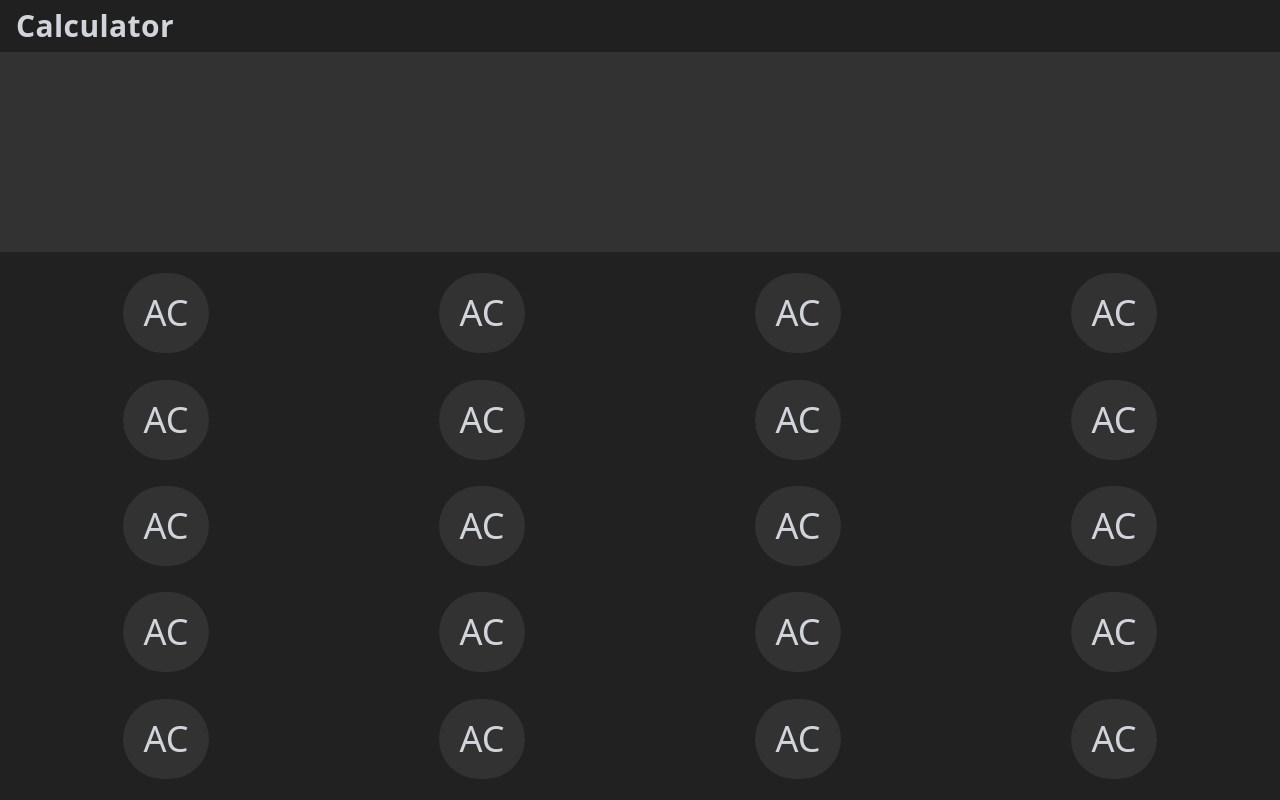
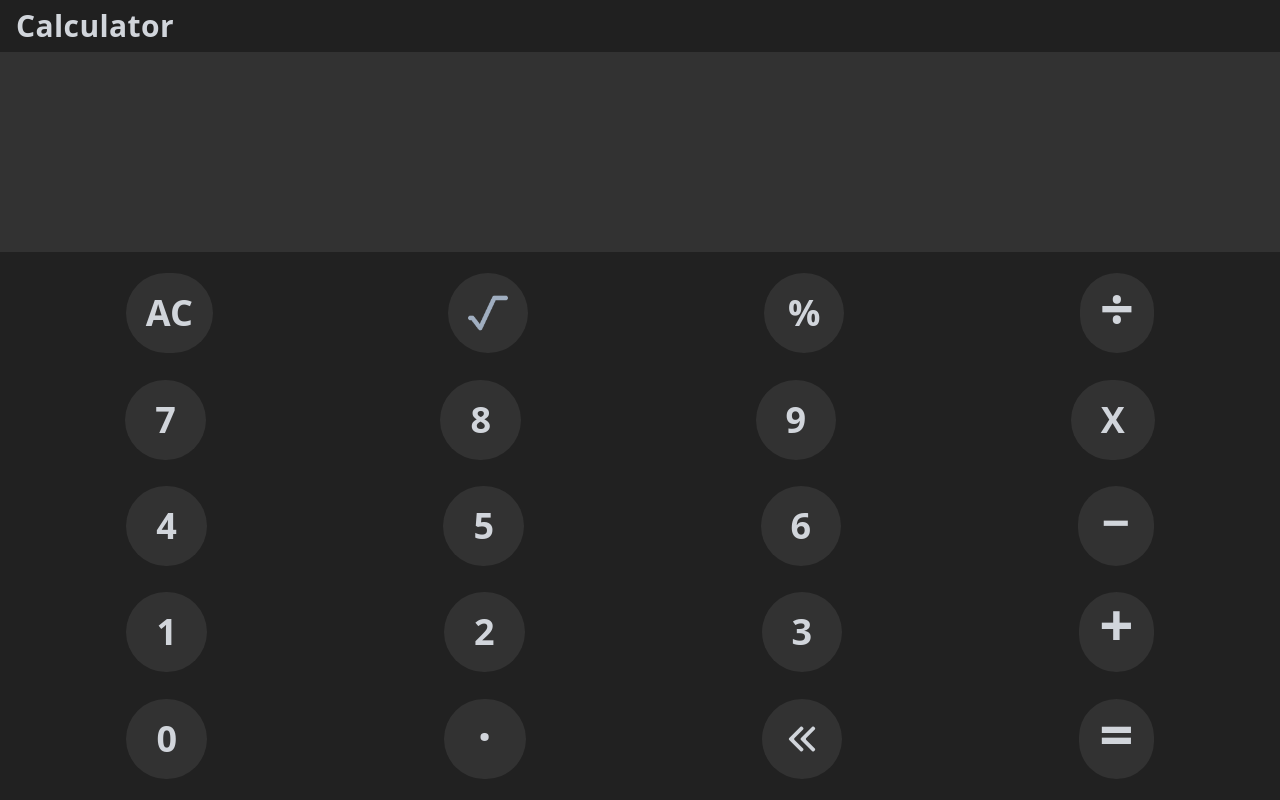
Before and after one commit to itsroyalrao/calculator, a React (Vite) app: page / in a window 1280 px wide. Built offline with nearby package versions, Linux system fonts and the light colour scheme.

Commit message:
fourteenth commit

```diff
--- a/src/pages/home/Home.jsx
+++ b/src/pages/home/Home.jsx
@@ -6,36 +6,74 @@ function Home() {
       <div className="flex flex-col w-full h-[100dvh] text-gray-300">
         <Header />
         <div className="w-full h-[25%] bg-[#323232]"></div>
-        <div className="w-full grow flex flex-col bg-[#212121] justify-around p-2">
+        <div className="w-full grow flex flex-col bg-[#212121] justify-around p-2 font-bold">
           <div className="w-full flex justify-around">
             <div className="bg-[#323232] p-5 rounded-full text-4xl">AC</div>
-            <div className="bg-[#323232] p-5 rounded-full text-4xl">AC</div>
-            <div className="bg-[#323232] p-5 rounded-full text-4xl">AC</div>
-            <div className="bg-[#323232] p-5 rounded-full text-4xl">AC</div>
+            <div className="bg-[#323232] p-5 rounded-full">
+              <img src="icons/sqroot.png" alt="sqr" className="w-10" />
+            </div>
+            <div className="bg-[#323232] px-6 py-5 rounded-full text-4xl">
+              %
+            </div>
+            <div className="bg-[#323232] px-5 pt-1 pb-4 rounded-full text-6xl">
+              ÷
+            </div>
           </div>
           <div className="w-full flex justify-around">
-            <div className="bg-[#323232] p-5 rounded-full text-4xl">AC</div>
-            <div className="bg-[#323232] p-5 rounded-full text-4xl">AC</div>
-            <div className="bg-[#323232] p-5 rounded-full text-4xl">AC</div>
-            <div className="bg-[#323232] p-5 rounded-full text-4xl">AC</div>
+            <div className="bg-[#323232] px-[30px] py-5 rounded-full text-4xl">
+              7
+            </div>
+            <div className="bg-[#323232] px-[30px] py-5 rounded-full text-4xl">
+              8
+            </div>
+            <div className="bg-[#323232] px-[30px] py-5 rounded-full text-4xl">
+              9
+            </div>
+            <div className="bg-[#323232] px-[30px] py-5 rounded-full text-4xl">
+              X
+            </div>
           </div>
           <div className="w-full flex justify-around">
-            <div className="bg-[#323232] p-5 rounded-full text-4xl">AC</div>
-            <div className="bg-[#323232] p-5 rounded-full text-4xl">AC</div>
-            <div className="bg-[#323232] p-5 rounded-full text-4xl">AC</div>
-            <div className="bg-[#323232] p-5 rounded-full text-4xl">AC</div>
+            <div className="bg-[#323232] px-[30px] py-5 rounded-full text-4xl">
+              4
+            </div>
+            <div className="bg-[#323232] px-[30px] py-5 rounded-full text-4xl">
+              5
+            </div>
+            <div className="bg-[#323232] px-[30px] py-5 rounded-full text-4xl">
+              6
+            </div>
+            <div className="bg-[#323232] px-6 py-[11px] rounded-full text-5xl">
+              −
+            </div>
           </div>
           <div className="w-full flex justify-around">
-            <div className="bg-[#323232] p-5 rounded-full text-4xl">AC</div>
-            <div className="bg-[#323232] p-5 rounded-full text-4xl">AC</div>
-            <div className="bg-[#323232] p-5 rounded-full text-4xl">AC</div>
-            <div className="bg-[#323232] p-5 rounded-full text-4xl">AC</div>
+            <div className="bg-[#323232] px-[30px] py-5 rounded-full text-4xl">
+              1
+            </div>
+            <div className="bg-[#323232] px-[30px] py-5 rounded-full text-4xl">
+              2
+            </div>
+            <div className="bg-[#323232] px-[30px] py-5 rounded-full text-4xl">
+              3
+            </div>
+            <div className="bg-[#323232] px-5 py-[2px] rounded-full text-6xl">
+              +
+            </div>
           </div>
           <div className="w-full flex justify-around">
-            <div className="bg-[#323232] p-5 rounded-full text-4xl">AC</div>
-            <div className="bg-[#323232] p-5 rounded-full text-4xl">AC</div>
-            <div className="bg-[#323232] p-5 rounded-full text-4xl">AC</div>
-            <div className="bg-[#323232] p-5 rounded-full text-4xl">AC</div>
+            <div className="bg-[#323232] px-[30px] py-5 rounded-full text-4xl">
+              0
+            </div>
+            <div className="bg-[#323232] px-[34px] pb-8 rounded-full text-5xl">
+              .
+            </div>
+            <div className="bg-[#323232] rounded-full p-6">
+              <img src="icons/back.png" alt="b" className="w-8" />
+            </div>
+            <div className="bg-[#323232] px-5 py-1 rounded-full text-6xl">
+              =
+            </div>
           </div>
         </div>
       </div>
```
Also changed, not shown: public/icons/back.png (added), public/icons/sqroot.png (added).
